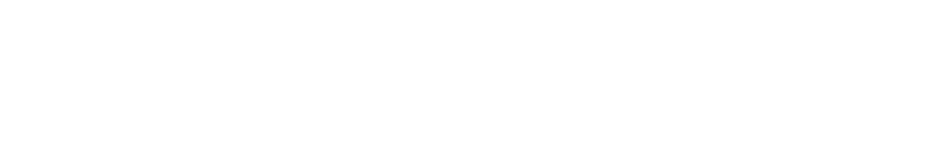
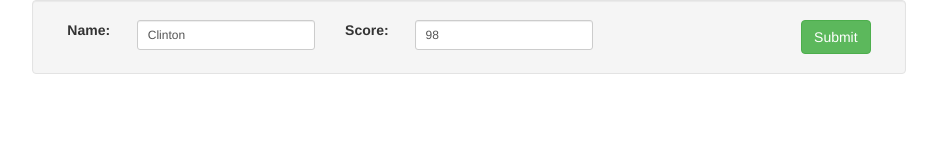
Before and after one commit to Echtniet/group-project, a plain HTML site: page index.html in a window 1280 px wide. Shown: the whole page, without its empty margins (171-1108 px from the left). Drawn offline with nearby package versions, Linux system fonts and the light colour scheme.

Commit message:
general styling

```diff
--- a/index.html
+++ b/index.html
@@ -4,9 +4,59 @@
     <meta charset="UTF-8">
     <meta name="viewport" content="width=device-width, initial-scale=1.0">
     <meta http-equiv="X-UA-Compatible" content="ie=edge">
-    <title>Document</title>
+    <title>Class score</title>
+    <link rel="stylesheet" href="https://maxcdn.bootstrapcdn.com/bootstrap/3.4.0/css/bootstrap.min.css">
+    <script src="https://maxcdn.bootstrapcdn.com/bootstrap/3.4.0/js/bootstrap.min.js"></script>
+    <link rel="stylesheet" href="https://cdnjs.cloudflare.com/ajax/libs/font-awesome/4.7.0/css/font-awesome.min.css">
+    <script src="https://cdn.jsdelivr.net/npm/vue"></script>
 </head>
 <body>
+	<div class="row" id="app">
+		<div class="col-md-8 col-md-offset-2">
+			<div class="row">
+				<div class="col-md-12">
+					<form>
+						<div class="row well">
+		                    <div class="form-group">
+		                        <div class="col-md-1">
+		                           	<label for="name">Name:</label>
+		                       	</div>
+		                       	<div class="col-md-3">
+		                           	<input type="text" name="name" id="name" class="form-control input-sm" placeholder="Please enter first name" v-model="name">
+		                        </div>
+		                        <div class="col-md-1">
+		                           	<label for="score">Score:</label>
+		                       	</div>
+		                       	<div class="col-md-3">
+		                           	<input type="number" name="score" id="score" class="form-control input-sm" placeholder="Please enter first name" v-model="score">
+		                        </div>
+		                        <div class="col-md-4">
+		                            <button type="submit" class="btn btn-success pull-right">Submit</button>
+		                        </div>
+		                    </div>
+		                </div>
+					</form>
+				</div>
+			</div>
+			<div class="row">
+				<div class="col-md-12">
+					<div class="table-responsive">
+						<table class="table table-striped table-hover">
 
+						</table>
+					</div>
+				</div>
+			</div>
+		</div>
+	</div>
+    <script type="text/javascript">
+		var myObject = new Vue({
+			el: '#app',
+			data: {name: 'Clinton', score:"98",
+			students: [{name: 'Clinton', score:'98'},
+						{name: 'Cole', score: '101'}
+			]}
+		})
+    </script>
 </body>
 </html>
```
